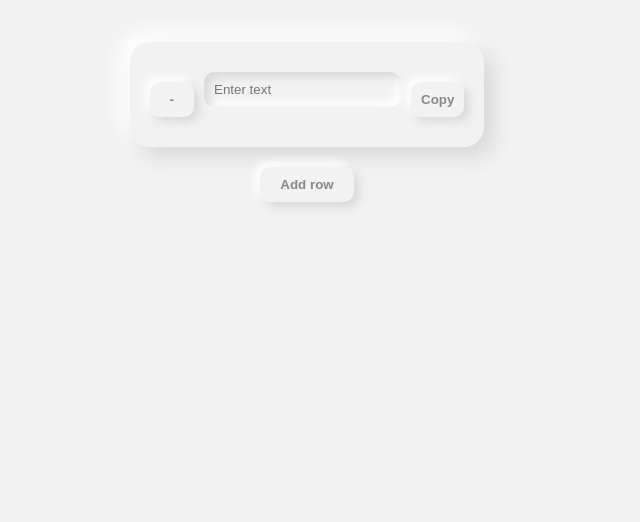
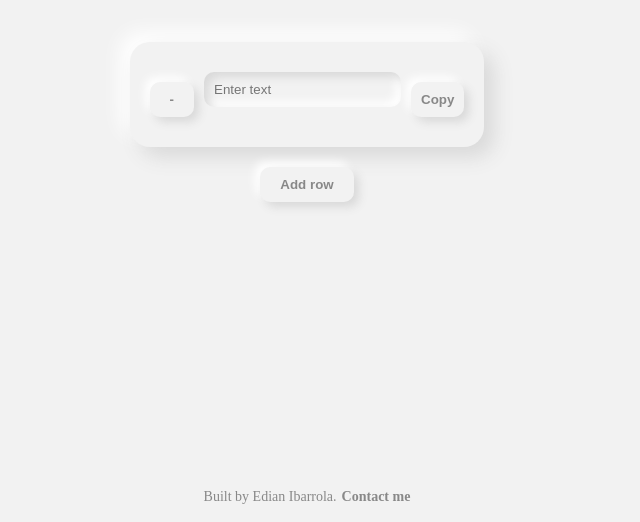
Before and after one commit to edianibarrola/clipboard, a plain HTML site: page index.html in a window 1280 px wide. Shown: the part 278-800 px from the top of the page, without its empty margins (333-973 px from the left). Drawn offline with Linux system fonts and the light colour scheme.

Commit message:
added footer and instructions popup

```diff
--- a/index.html
+++ b/index.html
@@ -87,7 +87,29 @@
     padding: 8px;
   }
 }
+.footer {
+  display: flex;
+  justify-content: center;
+  align-items: center;
+  position: fixed;
+  bottom: 0;
+  width: 100%;
+  height: 50px;
+  background-color: #f2f2f2;
+  color: #888888;
+  font-size: 14px;
+}
 
+.footer a {
+  color: #888888;
+  text-decoration: none;
+  margin-left: 5px;
+  font-weight: bold;
+}
+
+.footer a:hover {
+  text-decoration: underline;
+}
       </style>
 
   </head>
@@ -147,6 +169,16 @@
           row.remove();
         });
       });
+      // Popup instructions on the first load of the page
+      window.onload = function() {
+  alert("Are you tired of typing the same couple of things over and over like a 19th-century telegraph operator? \n\n Say no more! Here are some 'rules' to get you started:\n\n1. Type your text in the field\n    This is where you type in the text that you want to copy.\n2. Click the 'Copy' button to copy the text\n    You're like a highly trained ninja, stealthily copying text without anyone noticing.\n3. Congratulations! You can now paste whatever you copied\n    Anywhere on any program or website. You're basically a digital magician, making words appear out of thin air.\n4. Click the '+' button to add more fields\n    It's like you're building a digital empire, one text field at a time.\n5. Click the '-' button to delete a field\n    Don't be afraid to Marie Kondo your text fields and toss them out.\n6. Keep clicking the '+' button to add even more text fields\n    You're like a text field addict, and we're here for it.\n7. Congrats on all the time you're saving by not having to type things over and over!\n    Now that you're basically a copy-pasting wizard, you can use all that extra time to do something fun. Learn a new skill, binge-watch your favorite TV show, or just take a well-deserved break. The possibilities are endless!");
+}
+
+
     </script>
   </body>
+  <footer class="footer">
+    Built by Edian Ibarrola.
+    <a href="mailto:edianibarrola@gmail.com">Contact me</a>
+  </footer>
 </html>
```
